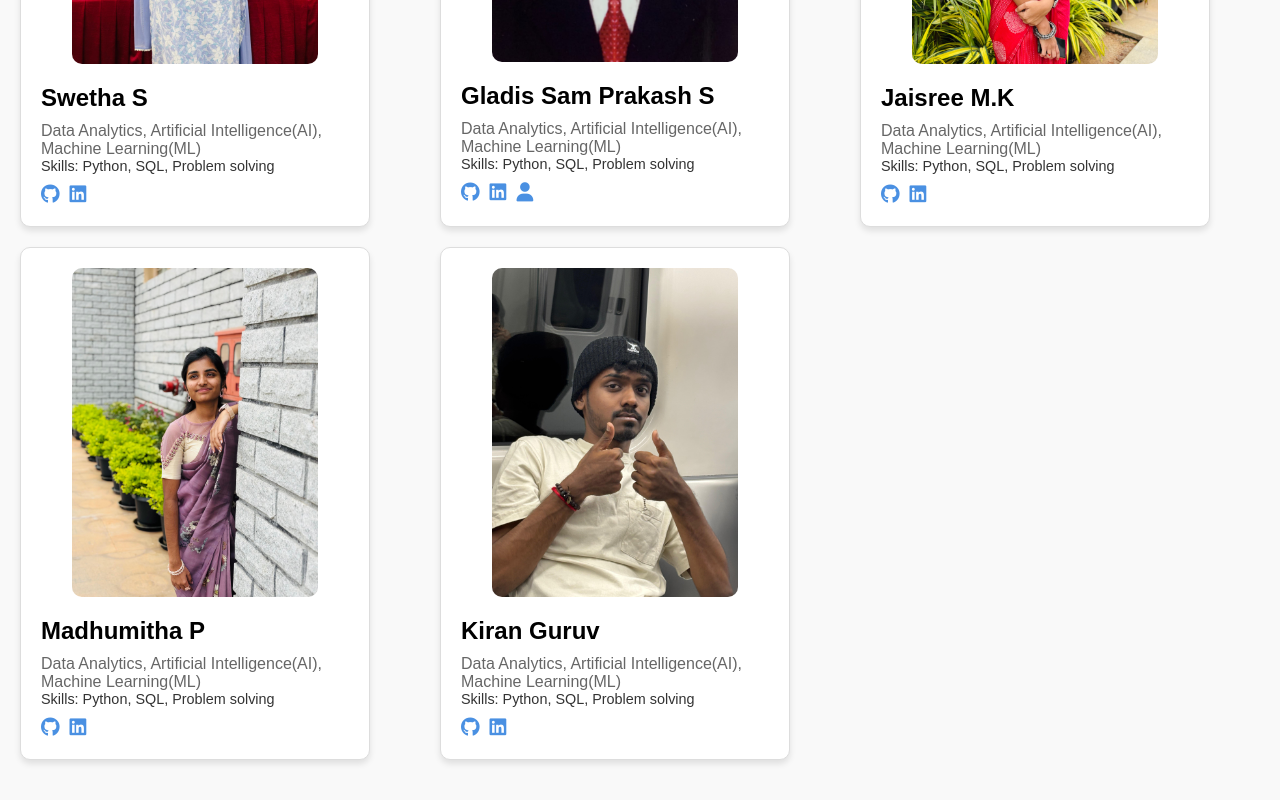
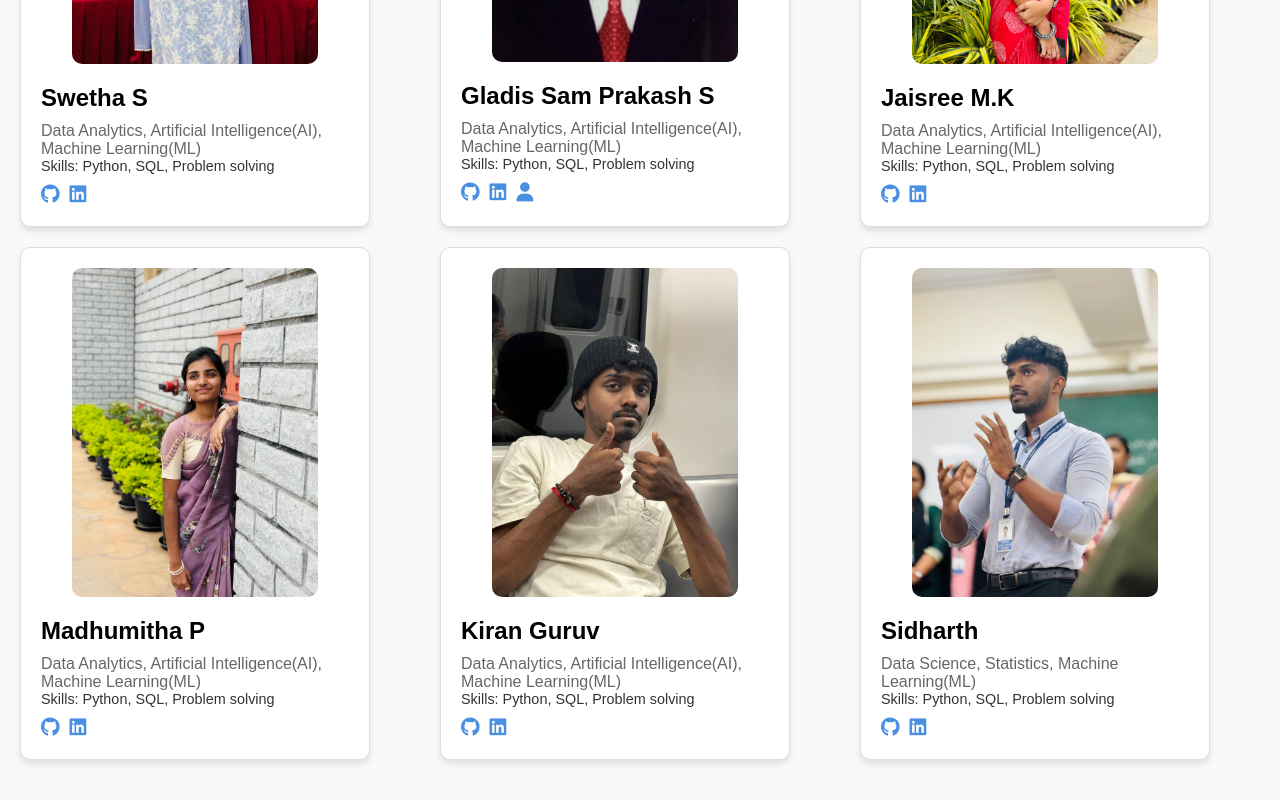
Before and after one commit to GALDII/placement-profile, a React (Create React App) app: page / in a window 1280 px wide. Shown: the part 2262-3062 px from the top of the page. Built offline with nearby package versions, Linux system fonts and the light colour scheme.

Commit message:
new changes

```diff
--- a/src/components/StudentProfiles.js
+++ b/src/components/StudentProfiles.js
@@ -48,6 +48,14 @@ const StudentProfiles = () => {
       github: 'https://github.com/GALDII',
       linkedin: 'https://www.linkedin.com/in/gladis-sam-3125b122a/',
       photo: '/assets/kiran_ps.jpeg',
+    },
+    {
+      name: 'Sidharth',
+      specialization: 'Data Science,  Statistics, Machine Learning(ML)',
+      skills: 'Python, SQL, Problem solving',
+      github: 'https://github.com/GALDII',
+      linkedin: 'https://www.linkedin.com/in/gladis-sam-3125b122a/',
+      photo: '/assets/sidharth_ps.jpeg',
     },
 
   ];
```
Also changed, not shown: public/assets/madhu_ps.jpeg (deleted), public/assets/sidharth_ps.jpeg (added).
